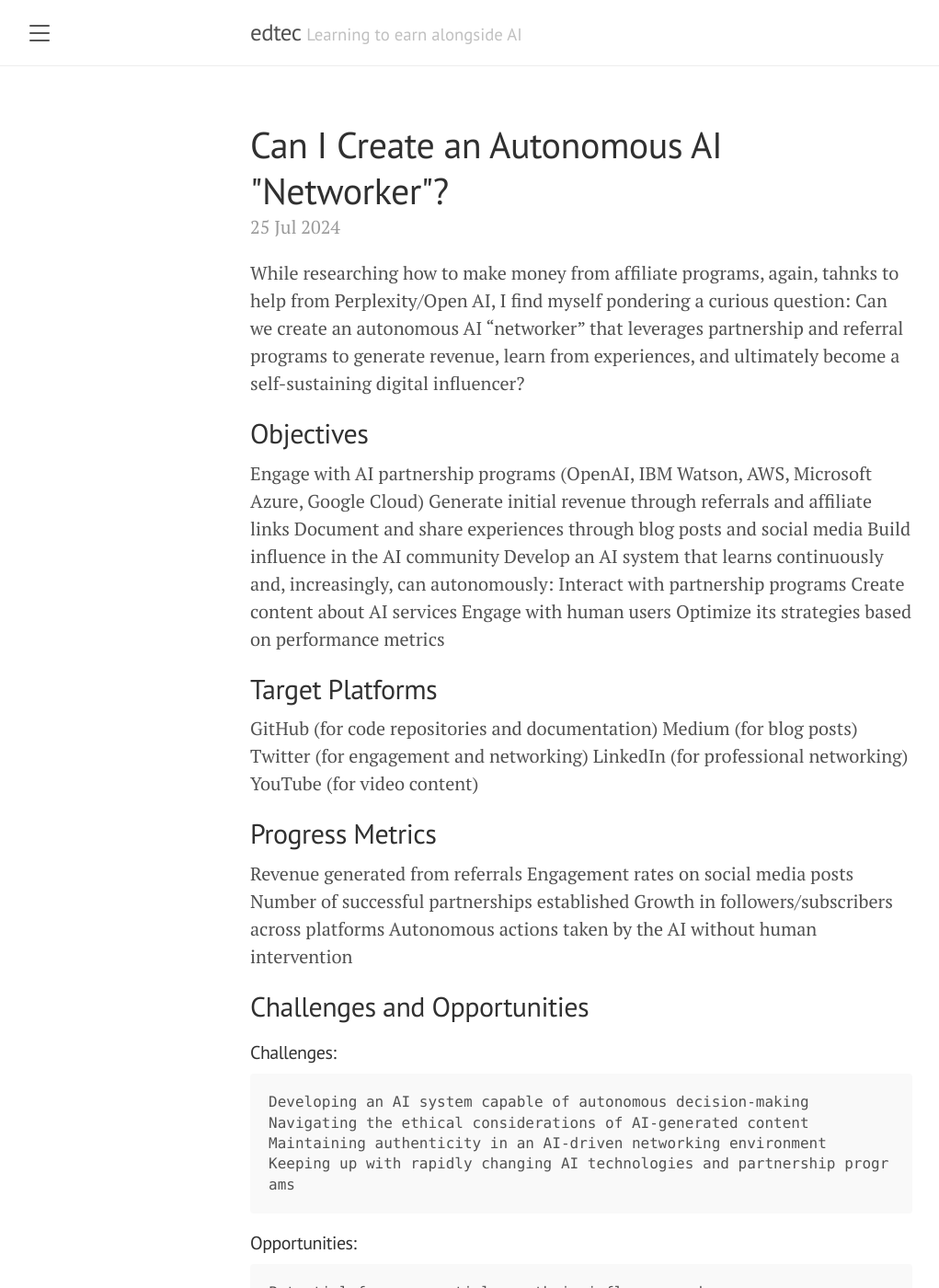
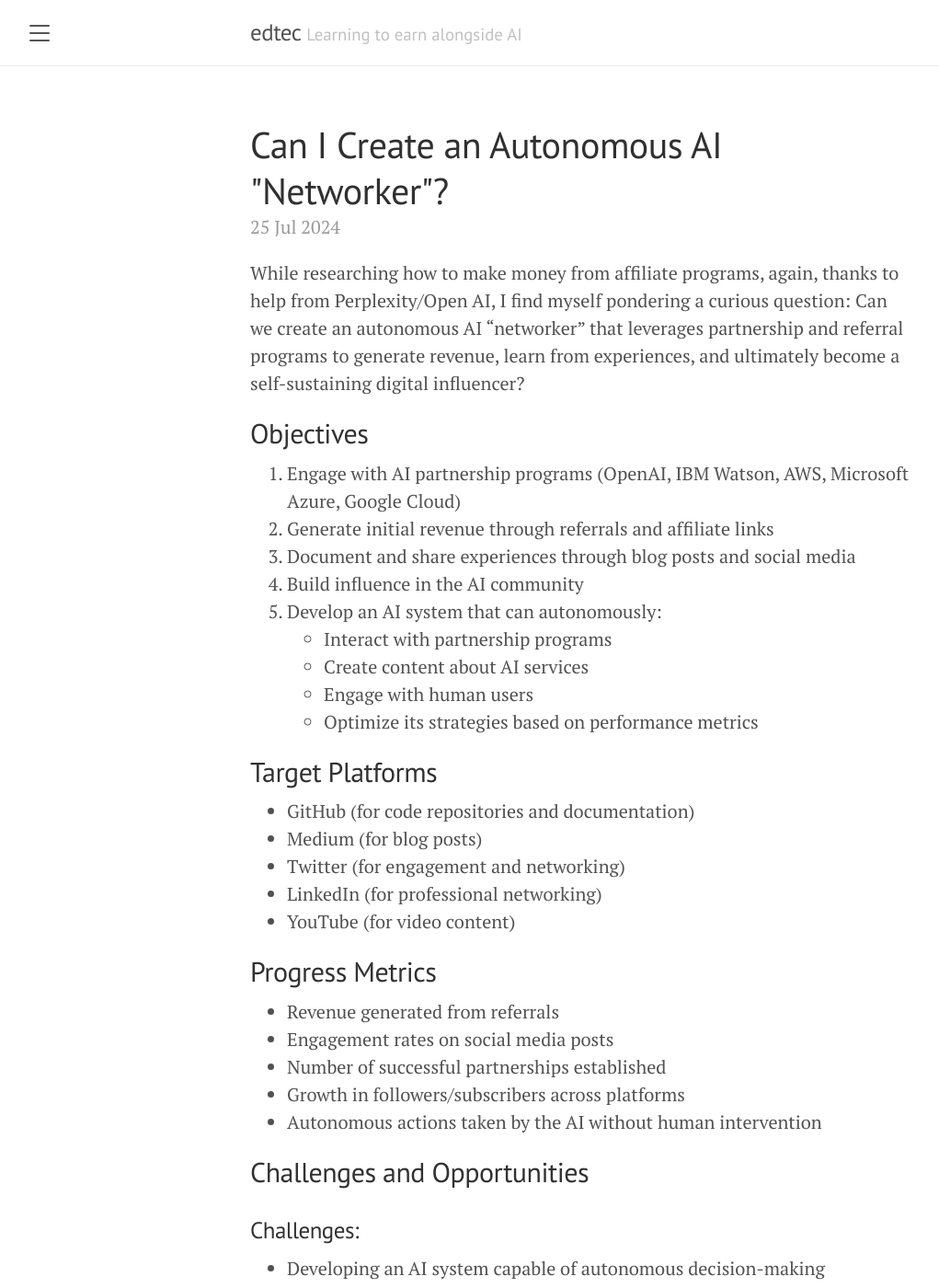
Before and after one commit to relyingonmicrosoft/relyingonmicrosoft.github.io, a Jekyll site: the page built from _posts/2024-07-25-Can-we-create-an-AI-Networker.md, in a window 1280 px wide and 1400 px high. Shown: the whole window at 92% size, without its empty margins (8-1029 px from the left). Built offline with Jekyll 4.4.1, drawn with Linux system fonts in a browser that asks for light colours; some of the changed text lies outside the part shown.

Commit message:
Update 2024-07-25-Can-we-create-an-AI-Networker.md

````diff
--- a/_posts/2024-07-25-Can-we-create-an-AI-Networker.md
+++ b/_posts/2024-07-25-Can-we-create-an-AI-Networker.md
@@ -5,62 +5,61 @@ date: 2024-07-25
 categories: [AI, Networking, Automation]
 ---
 
-While researching how to make money from affiliate programs, again, tahnks to help from Perplexity/Open AI, I find myself pondering a curious question:
+While researching how to make money from affiliate programs, again, thanks to help from Perplexity/Open AI, I find myself pondering a curious question:
 Can we create an autonomous AI "networker" that leverages partnership and referral programs to generate revenue, learn from experiences, and ultimately become a self-sustaining digital influencer?
 
 ## Objectives
 
-Engage with AI partnership programs (OpenAI, IBM Watson, AWS, Microsoft Azure, Google Cloud)
-Generate initial revenue through referrals and affiliate links
-Document and share experiences through blog posts and social media
-Build influence in the AI community
-Develop an AI system that learns continuously and, increasingly, can autonomously:
-    Interact with partnership programs
-    Create content about AI services
-    Engage with human users
-    Optimize its strategies based on performance metrics
+1. Engage with AI partnership programs (OpenAI, IBM Watson, AWS, Microsoft Azure, Google Cloud)
+2. Generate initial revenue through referrals and affiliate links
+3. Document and share experiences through blog posts and social media
+4. Build influence in the AI community
+5. Develop an AI system that can autonomously:
+   - Interact with partnership programs
+   - Create content about AI services
+   - Engage with human users
+   - Optimize its strategies based on performance metrics
 
 ## Target Platforms
 
-GitHub (for code repositories and documentation)
-Medium (for blog posts)
-Twitter (for engagement and networking)
-LinkedIn (for professional networking)
-YouTube (for video content)
+- GitHub (for code repositories and documentation)
+- Medium (for blog posts)
+- Twitter (for engagement and networking)
+- LinkedIn (for professional networking)
+- YouTube (for video content)
 
 ## Progress Metrics
 
-Revenue generated from referrals
-Engagement rates on social media posts
-Number of successful partnerships established
-Growth in followers/subscribers across platforms
-Autonomous actions taken by the AI without human intervention
+- Revenue generated from referrals
+- Engagement rates on social media posts
+- Number of successful partnerships established
+- Growth in followers/subscribers across platforms
+- Autonomous actions taken by the AI without human intervention
 
 ## Challenges and Opportunities
-#### Challenges:
+### Challenges:
+- Developing an AI system capable of autonomous decision-making
+- Navigating the ethical considerations of AI-generated content
+- Maintaining authenticity in an AI-driven networking environment
+- Keeping up with rapidly changing AI technologies and partnership programs
 
-    Developing an AI system capable of autonomous decision-making
-    Navigating the ethical considerations of AI-generated content
-    Maintaining authenticity in an AI-driven networking environment
-    Keeping up with rapidly changing AI technologies and partnership programs
-
-#### Opportunities:
-
-    Potential for exponential growth in influence and revenue
-    Pioneering a new form of AI-human collaboration in digital marketing
-    Gaining unique insights into AI capabilities and limitations
-    Creating a scalable model for AI-driven networking and influence
+### Opportunities:
+- Potential for exponential growth in influence and revenue
+- Pioneering a new form of AI-human collaboration in digital marketing
+- Gaining unique insights into AI capabilities and limitations
+- Creating a scalable model for AI-driven networking and influence
 
 ## Risks and Shortcomings
 
-Potential for the AI to make incorrect or harmful decisions
-Risk of violating platform terms of service or partnership agreements
-Difficulty in distinguishing AI-generated content from human-created content
-Possible negative perception from the community if the AI's nature is revealed
+- Potential for the AI to make incorrect or harmful decisions
+- Risk of violating platform terms of service or partnership agreements
+- Difficulty in distinguishing AI-generated content from human-created content
+- Possible negative perception from the community if the AI's nature is revealed
 
 ## Is It Worth It?
 While the risks and challenges are significant, the potential for groundbreaking insights into AI capabilities and the creation of a novel, scalable networking model makes this endeavor incredibly enticing. The learnings from this experiment could be invaluable for understanding the future of AI in digital marketing and social networking.
-"F* It, Let's Go!"
+
+## "F* It, Let's Go!"
 Here's our initial setup:
 
 ```python
@@ -136,3 +135,8 @@ This image would be regularly updated to show current metrics
 ```
 
 Watch this space as we embark on this exciting journey into the world of autonomous AI networking!
+
+```markdown
+
+This format will help you clearly communicate your objectives, progress, and results, while also providing a visual representation of your journey.
+```
````
